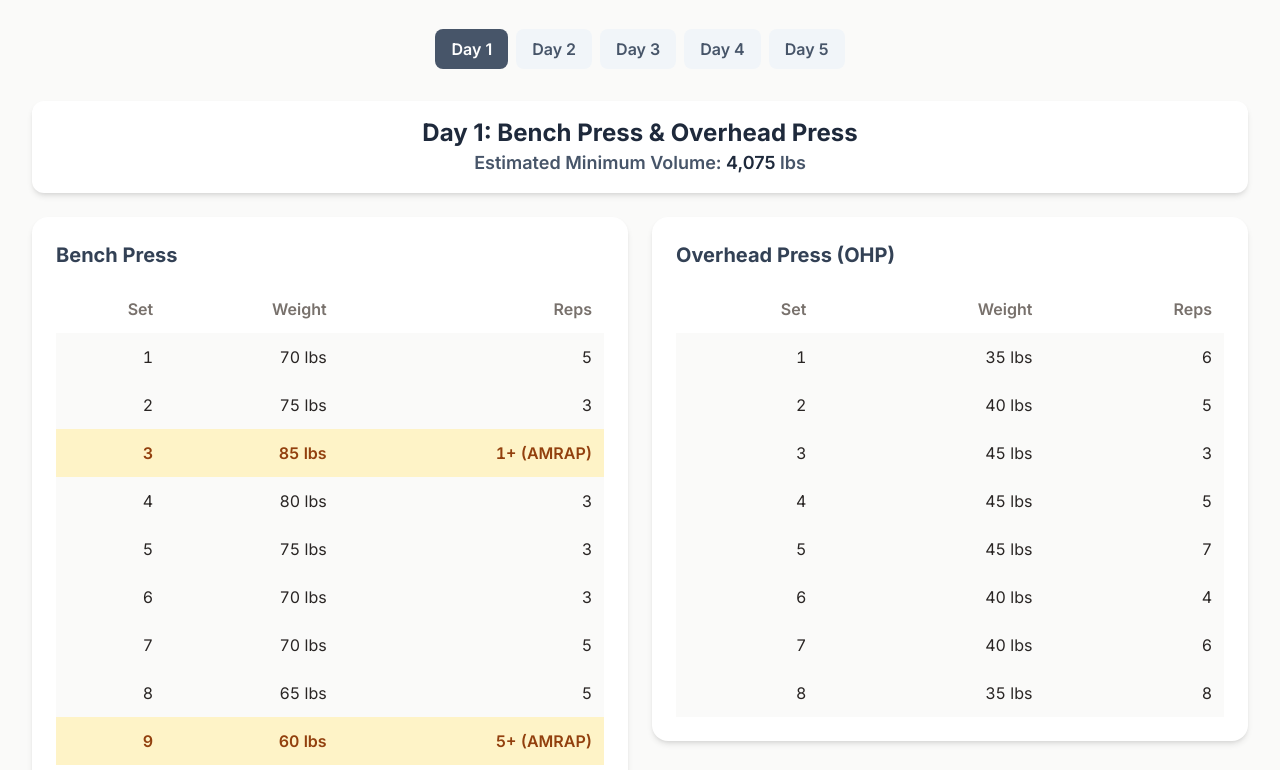
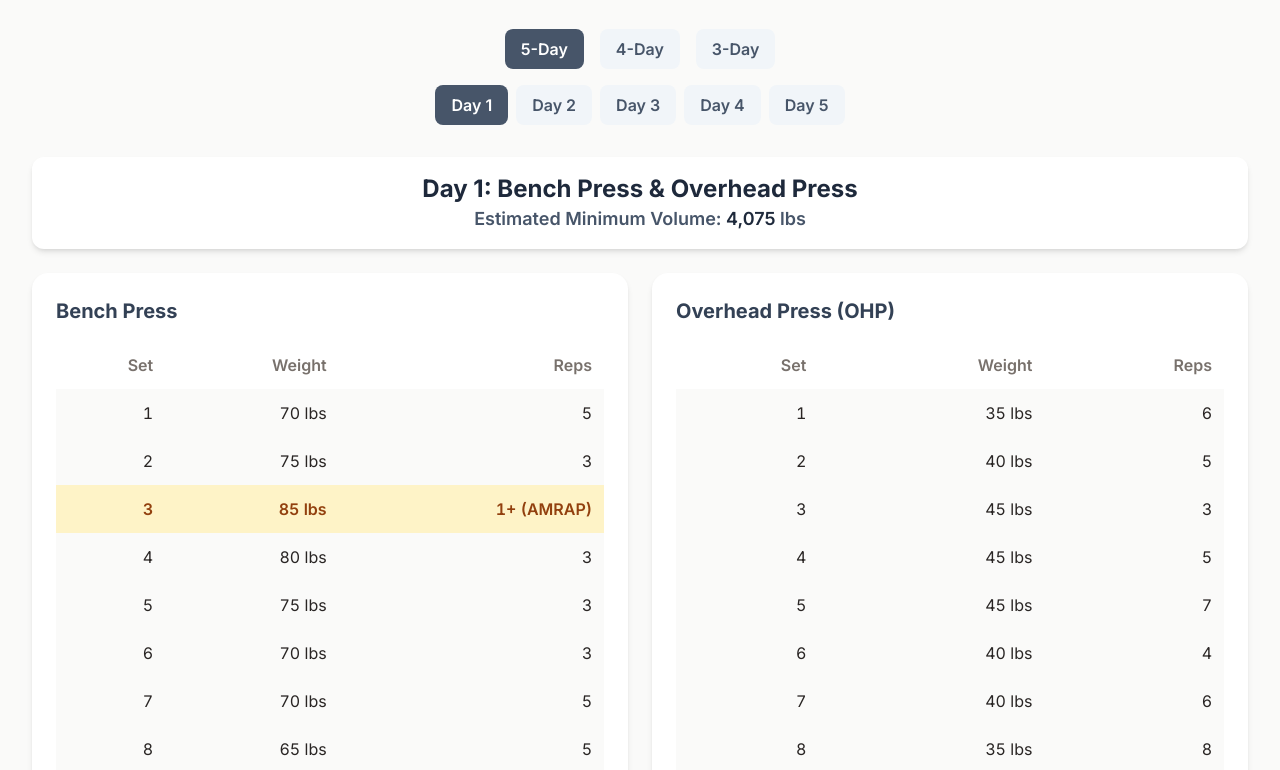
Before and after one commit to dromorales/nsuns, a plain HTML site: page index.html in a window 1280 px wide. Shown: the part 107-877 px from the top of the page. Drawn offline with nearby package versions, Linux system fonts and the light colour scheme.

Commit message:
📝 Update README and index.html for routine selection and improve workout planner functionality

```diff
--- a/index.html
+++ b/index.html
@@ -3,7 +3,7 @@
   <head>
     <meta charset="UTF-8" />
     <meta name="viewport" content="width=device-width, initial-scale=1.0" />
-    <title>Interactive nSuns 5-Day Workout Planner</title>
+    <title>Interactive nSuns Workout Planner</title>
     <script src="https://cdn.tailwindcss.com"></script>
     <link rel="preconnect" href="https://fonts.googleapis.com" />
     <link rel="preconnect" href="https://fonts.gstatic.com" crossorigin />
@@ -80,7 +80,7 @@
     <main class="container mx-auto p-4 md:p-8">
       <header class="text-center mb-8">
         <h1 class="text-3xl md:text-4xl font-bold text-slate-800">
-          nSuns 5-Day Workout Planner
+          nSuns Workout Planner
         </h1>
         <p class="text-stone-600 mt-2">
           An interactive dashboard for your weekly lifting schedule.
@@ -143,6 +143,26 @@
         </div>
       </section>
 
+      <div id="routine-selector" class="flex justify-center gap-4 mb-4">
+        <button
+          data-routine="5day"
+          class="routine-btn px-4 py-2 rounded-lg font-semibold transition-colors duration-200"
+        >
+          5-Day
+        </button>
+        <button
+          data-routine="4day"
+          class="routine-btn px-4 py-2 rounded-lg font-semibold transition-colors duration-200"
+        >
+          4-Day
+        </button>
+        <button
+          data-routine="3day"
+          class="routine-btn px-4 py-2 rounded-lg font-semibold transition-colors duration-200"
+        >
+          3-Day
+        </button>
+      </div>
       <nav
         id="day-selector"
         class="flex flex-wrap justify-center gap-2 mb-8"
@@ -326,6 +346,89 @@
           { percentage: 0.6, reps: "6" },
           { percentage: 0.55, reps: "8" },
         ],
+      };
+
+      const workoutData3Day = {
+        day1: {
+          title: "Day 1: Squat & Bench Press",
+          t1: { name: "Squat", liftKey: "squat" },
+          t2: { name: "Bench Press", liftKey: "bench" },
+          accessories: [
+            "Dumbbell Rows (4x10-12)",
+            "Dumbbell Bench Press (3x10-15)",
+            "Dumbbell Skullcrushers (3x10-15)",
+            "Dumbbell Rear Delt Flyes (3x15-20)",
+          ],
+        },
+        day2: {
+          title: "Day 2: Bench Press & Overhead Press",
+          t1: { name: "Bench Press", liftKey: "bench" },
+          t2: { name: "Overhead Press (OHP)", liftKey: "ohp" },
+          accessories: [
+            "Dumbbell Lateral Raises (4x15-20)",
+            "Weighted Chin-ups (3xAMRAP)",
+            "Dumbbell Hammer Curls (3x10-15)",
+            "Barbell Shrugs (3x10-15)",
+          ],
+        },
+        day3: {
+          title: "Day 3: Deadlift & Squat",
+          t1: { name: "Deadlift", liftKey: "deadlift" },
+          t2: { name: "Squat", liftKey: "squat" },
+          accessories: [
+            "Barbell Bent-Over Rows (4x8-10)",
+            "Dumbbell Split Squats (3x10/leg)",
+            "Weighted Crunches (3x15)",
+            "Weighted Back Extensions (3x12)",
+          ],
+        },
+      };
+
+      const workoutData4Day = {
+        day1: {
+          title: "Day 1: Bench Press & Overhead Press",
+          t1: { name: "Bench Press", liftKey: "bench" },
+          t2: { name: "Overhead Press (OHP)", liftKey: "ohp" },
+          accessories: [
+            "Dumbbell Rows (4x10-12)",
+            "Dumbbell Bench Press (3x10-15)",
+            "Dumbbell Skullcrushers (3x10-15)",
+            "Dumbbell Rear Delt Flyes (3x15-20)",
+          ],
+        },
+        day2: {
+          title: "Day 2: Squat & Sumo Deadlift",
+          t1: { name: "Squat", liftKey: "squat" },
+          t2: { name: "Sumo Deadlift", liftKey: "deadlift" },
+          accessories: [
+            "Barbell RDLs (4x8-12)",
+            "Dumbbell Walking Lunges (3x10/leg)",
+            "Hanging Leg Raises (3x10-15)",
+            "Dumbbell Calf Raises (4x20+)",
+          ],
+        },
+        day3: {
+          title: "Day 3: Overhead Press & Incline Bench",
+          t1: { name: "Overhead Press (OHP)", liftKey: "ohp" },
+          t2: { name: "Incline Bench Press", liftKey: "bench" },
+          accessories: [
+            "Dumbbell Lateral Raises (4x15-20)",
+            "Weighted Chin-ups (3xAMRAP)",
+            "Dumbbell Hammer Curls (3x10-15)",
+            "Barbell Shrugs (3x10-15)",
+          ],
+        },
+        day4: {
+          title: "Day 4: Deadlift & Front Squat",
+          t1: { name: "Deadlift", liftKey: "deadlift" },
+          t2: { name: "Front Squat", liftKey: "squat" },
+          accessories: [
+            "Barbell Bent-Over Rows (4x8-10)",
+            "Dumbbell Split Squats (3x10/leg)",
+            "Weighted Crunches (3x15)",
+            "Weighted Back Extensions (3x12)",
+          ],
+        },
       };
 
       const workoutData = {
@@ -535,8 +638,8 @@
         document.getElementById("deadlift-1rm-display-print").textContent =
           deadlift1rm;
 
-        Object.keys(workoutData).forEach((dayKey) => {
-          const dayData = workoutData[dayKey];
+        Object.keys(currentWorkoutData).forEach((dayKey) => {
+          const dayData = currentWorkoutData[dayKey];
           const dayContainer = document.getElementById(`${dayKey}-content`);
           if (!dayContainer) return;
 
@@ -565,12 +668,41 @@
         });
       }
 
-      document.addEventListener("DOMContentLoaded", () => {
-        const updateButton = document.getElementById("update-weights-btn");
+      let currentWorkoutData = workoutData;
+
+      const routines = {
+        "5day": workoutData,
+        "4day": workoutData4Day,
+        "3day": workoutData3Day,
+      };
+
+      function changeRoutine(routineKey) {
+        currentWorkoutData = routines[routineKey];
+        initializeDays();
+        updateApp();
+        displayDay(Object.keys(currentWorkoutData)[0]);
+
+        document.querySelectorAll(".routine-btn").forEach((button) => {
+          button.classList.remove("active-nav-button");
+          button.classList.add("inactive-nav-button");
+        });
+
+        const selectedButton = document.querySelector(
+          `[data-routine='${routineKey}']`
+        );
+        if (selectedButton) {
+          selectedButton.classList.add("active-nav-button");
+          selectedButton.classList.remove("inactive-nav-button");
+        }
+      }
+
+      function initializeDays() {
+        daySelector.innerHTML = "";
+        workoutContent.innerHTML = "";
 
         let allDaysHtml = "";
-        Object.keys(workoutData).forEach((dayKey) => {
-          const dayData = workoutData[dayKey];
+        Object.keys(currentWorkoutData).forEach((dayKey) => {
+          const dayData = currentWorkoutData[dayKey];
           allDaysHtml += `
                 <div id="${dayKey}-content" class="workout-day-container space-y-6 hidden">
                     <div class="text-center bg-white p-4 rounded-xl shadow-md">
@@ -596,7 +728,7 @@
         });
         workoutContent.innerHTML = allDaysHtml;
 
-        Object.keys(workoutData).forEach((dayKey, index) => {
+        Object.keys(currentWorkoutData).forEach((dayKey, index) => {
           const button = document.createElement("button");
           button.textContent = `Day ${index + 1}`;
           button.dataset.day = dayKey;
@@ -605,11 +737,21 @@
           button.addEventListener("click", () => displayDay(dayKey));
           daySelector.appendChild(button);
         });
+      }
+
+      document.addEventListener("DOMContentLoaded", () => {
+        const updateButton = document.getElementById("update-weights-btn");
+        const routineButtons = document.querySelectorAll(".routine-btn");
+
+        routineButtons.forEach((button) => {
+          button.addEventListener("click", () => {
+            changeRoutine(button.dataset.routine);
+          });
+        });
 
         updateButton.addEventListener("click", updateApp);
 
-        updateApp();
-        displayDay("day1");
+        changeRoutine("5day"); // Initialize with 5-day routine
       });
     </script>
   </body>
```
Also changed, not shown: 1 other file.
